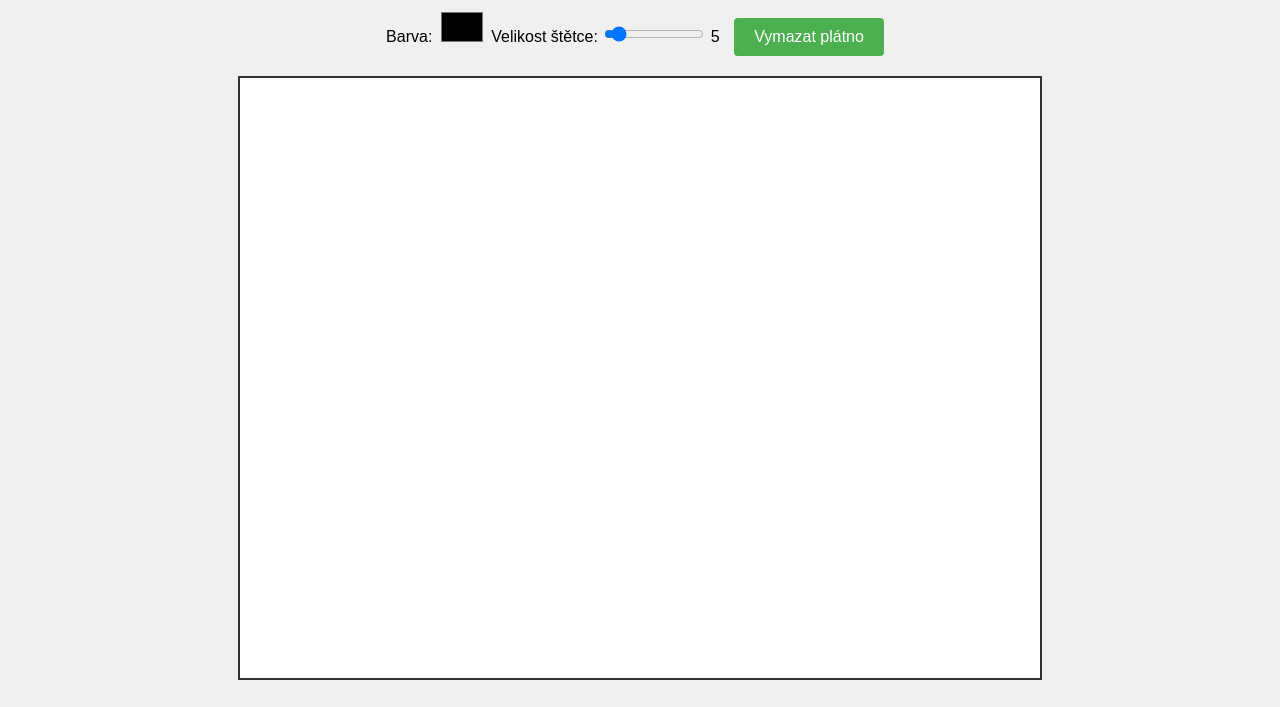
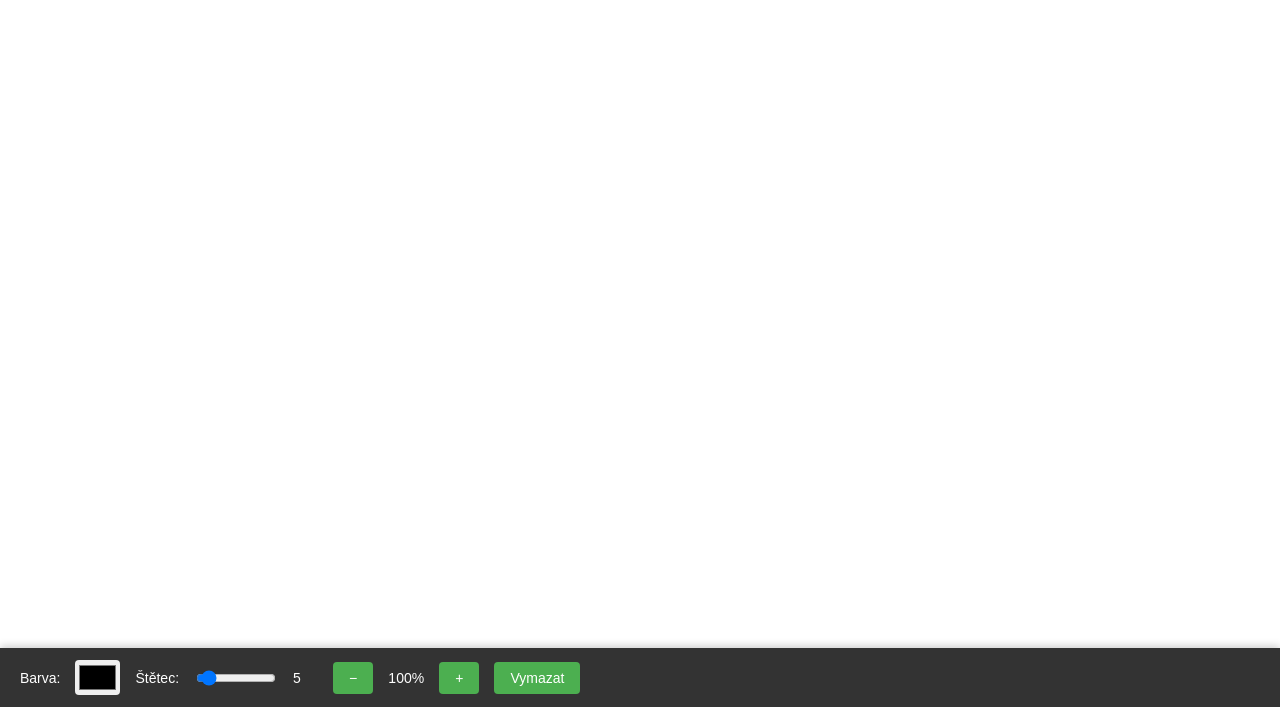
Before and after one commit to imonvolk/malovani-js, a website: page public/index.html in a window 1280 px wide. Shown: the part 93-800 px from the top of the page. Drawn offline with nearby package versions, Linux system fonts and the light colour scheme; no server answers.

Commit message:
tonda jede

```diff
--- a/public/index.html
+++ b/public/index.html
@@ -7,60 +7,96 @@
   <style>
     body {
       margin: 0;
-      padding: 20px;
+      padding: 0;
       font-family: Arial, sans-serif;
       background-color: #f0f0f0;
+      display: flex;
+      flex-direction: column;
+      height: 100vh;
+      overflow: hidden;
     }
     h1 {
-      text-align: center;
-      color: #333;
+      display: none;
     }
     #canvas {
+      flex: 1;
       display: block;
-      margin: 0 auto;
-      border: 2px solid #333;
       background-color: white;
       cursor: crosshair;
+      border: none;
     }
     .controls {
-      text-align: center;
-      margin: 20px 0;
+      background-color: #333;
+      padding: 12px 20px;
+      display: flex;
+      align-items: center;
+      gap: 15px;
+      flex-wrap: wrap;
+      box-shadow: 0 -2px 8px rgba(0,0,0,0.2);
+    }
+    label {
+      color: white;
+      font-size: 14px;
+      margin: 0;
     }
     button {
-      padding: 10px 20px;
-      margin: 0 10px;
-      font-size: 16px;
+      padding: 8px 16px;
+      margin: 0;
+      font-size: 14px;
       cursor: pointer;
       background-color: #4CAF50;
       color: white;
       border: none;
       border-radius: 4px;
+      transition: background-color 0.2s;
     }
     button:hover {
       background-color: #45a049;
     }
     #colorPicker {
-      width: 50px;
-      height: 40px;
+      width: 45px;
+      height: 35px;
       border: none;
       cursor: pointer;
+      border-radius: 4px;
     }
     #brushSize {
-      width: 100px;
+      width: 80px;
+    }
+    #brushSizeValue {
+      color: white;
+      font-size: 14px;
+      min-width: 25px;
+    }
+    .zoom-controls {
+      display: flex;
+      gap: 8px;
+      align-items: center;
+    }
+    #zoomLevel {
+      color: white;
+      font-size: 14px;
+      min-width: 50px;
+      text-align: center;
     }
   </style>
 </head>
 <body>
   <h1>Sdílené Malování v Reálném Čase</h1>
+  <canvas id="canvas"></canvas>
   <div class="controls">
     <label for="colorPicker">Barva:</label>
     <input type="color" id="colorPicker" value="#000000">
-    <label for="brushSize">Velikost štětce:</label>
+    <label for="brushSize">Štětec:</label>
     <input type="range" id="brushSize" min="1" max="50" value="5">
     <span id="brushSizeValue">5</span>
-    <button id="clearBtn">Vymazat plátno</button>
+    <div class="zoom-controls">
+      <button id="zoomOut">−</button>
+      <span id="zoomLevel">100%</span>
+      <button id="zoomIn">+</button>
+    </div>
+    <button id="clearBtn">Vymazat</button>
   </div>
-  <canvas id="canvas" width="800" height="600"></canvas>
 
   <script src="/socket.io/socket.io.js"></script>
   <script src="script.js"></script>
--- a/public/script.js
+++ b/public/script.js
@@ -4,13 +4,25 @@ const colorPicker = document.getElementById('colorPicker');
 const brushSize = document.getElementById('brushSize');
 const brushSizeValue = document.getElementById('brushSizeValue');
 const clearBtn = document.getElementById('clearBtn');
+const zoomInBtn = document.getElementById('zoomIn');
+const zoomOutBtn = document.getElementById('zoomOut');
+const zoomLevelDisplay = document.getElementById('zoomLevel');
 
 const socket = io();
 
-// Update brush size display
-brushSize.addEventListener('input', () => {
-  brushSizeValue.textContent = brushSize.value;
-});
+// Zoom state
+let zoomLevel = 1;
+const minZoom = 0.5;
+const maxZoom = 3;
+const zoomStep = 0.2;
+
+// Initialize canvas size
+function resizeCanvas() {
+  canvas.width = window.innerWidth;
+  canvas.height = window.innerHeight - 60; // Account for control bar
+}
+resizeCanvas();
+window.addEventListener('resize', resizeCanvas);
 
 // Drawing state
 let isDrawing = false;
@@ -23,43 +35,65 @@ ctx.lineCap = 'round';
 ctx.lineWidth = brushSize.value;
 ctx.strokeStyle = colorPicker.value;
 
+// Update brush size display
+brushSize.addEventListener('input', () => {
+  brushSizeValue.textContent = brushSize.value;
+  ctx.lineWidth = brushSize.value;
+});
+
 // Update brush properties when changed
 colorPicker.addEventListener('change', () => {
   ctx.strokeStyle = colorPicker.value;
 });
 
-brushSize.addEventListener('input', () => {
-  ctx.lineWidth = brushSize.value;
+// Zoom functions
+function setZoom(newZoom) {
+  zoomLevel = Math.max(minZoom, Math.min(maxZoom, newZoom));
+  zoomLevelDisplay.textContent = Math.round(zoomLevel * 100) + '%';
+
+  // Apply zoom transformation
+  ctx.setTransform(zoomLevel, 0, 0, zoomLevel, 0, 0);
+}
+
+zoomInBtn.addEventListener('click', () => {
+  setZoom(zoomLevel + zoomStep);
+});
+
+zoomOutBtn.addEventListener('click', () => {
+  setZoom(zoomLevel - zoomStep);
 });
 
 // Drawing functions
 function draw(e) {
   if (!isDrawing) return;
 
+  const x = e.offsetX / zoomLevel;
+  const y = e.offsetY / zoomLevel;
+
   ctx.beginPath();
   ctx.moveTo(lastX, lastY);
-  ctx.lineTo(e.offsetX, e.offsetY);
+  ctx.lineTo(x, y);
   ctx.stroke();
 
   // Send drawing data to server
   socket.emit('draw', {
     x0: lastX,
     y0: lastY,
-    x1: e.offsetX,
-    y1: e.offsetY,
+    x1: x,
+    y1: y,
     color: ctx.strokeStyle,
     size: ctx.lineWidth
   });
 
-  lastX = e.offsetX;
-  lastY = e.offsetY;
+  lastX = x;
+  lastY = y;
 }
 
 // Event listeners for mouse
 canvas.addEventListener('mousedown', (e) => {
   isDrawing = true;
-  lastX = e.offsetX;
-  lastY = e.offsetY;
+  lastX = e.offsetX / zoomLevel;
+  lastY = e.offsetY / zoomLevel;
 });
 
 canvas.addEventListener('mousemove', draw);
@@ -71,8 +105,8 @@ canvas.addEventListener('touchstart', (e) => {
   e.preventDefault();
   const touch = e.touches[0];
   const rect = canvas.getBoundingClientRect();
-  lastX = touch.clientX - rect.left;
-  lastY = touch.clientY - rect.top;
+  lastX = (touch.clientX - rect.left) / zoomLevel;
+  lastY = (touch.clientY - rect.top) / zoomLevel;
   isDrawing = true;
 });
 
@@ -81,10 +115,10 @@ canvas.addEventListener('touchmove', (e) => {
   if (!isDrawing) return;
   const touch = e.touches[0];
   const rect = canvas.getBoundingClientRect();
-  const x = touch.clientX - rect.left;
-  const y = touch.clientY - rect.top;
+  const x = (touch.clientX - rect.left) / zoomLevel;
+  const y = (touch.clientY - rect.top) / zoomLevel;
 
-  draw({ offsetX: x, offsetY: y });
+  draw({ offsetX: x * zoomLevel, offsetY: y * zoomLevel });
 });
 
 canvas.addEventListener('touchend', () => {
```
